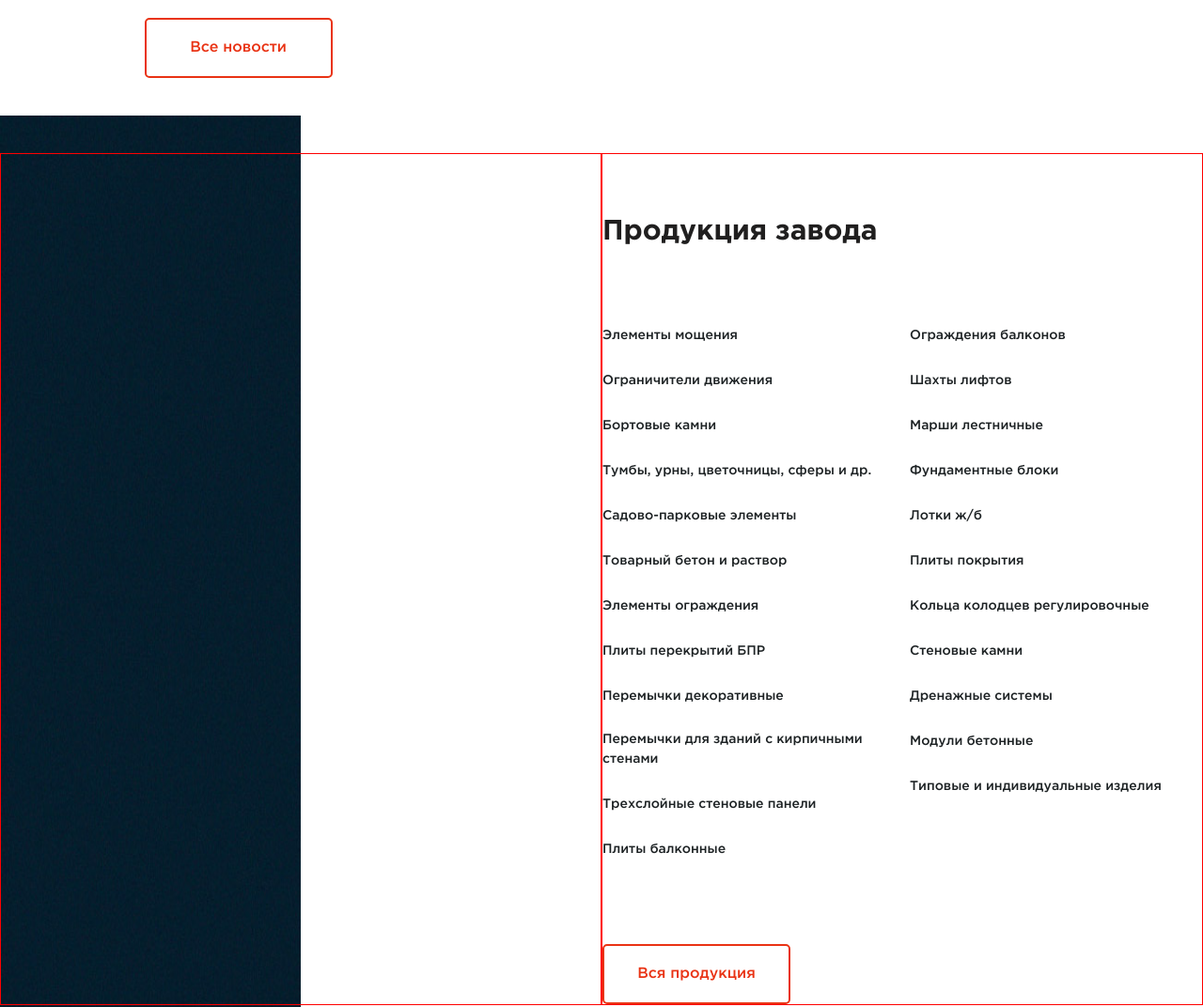
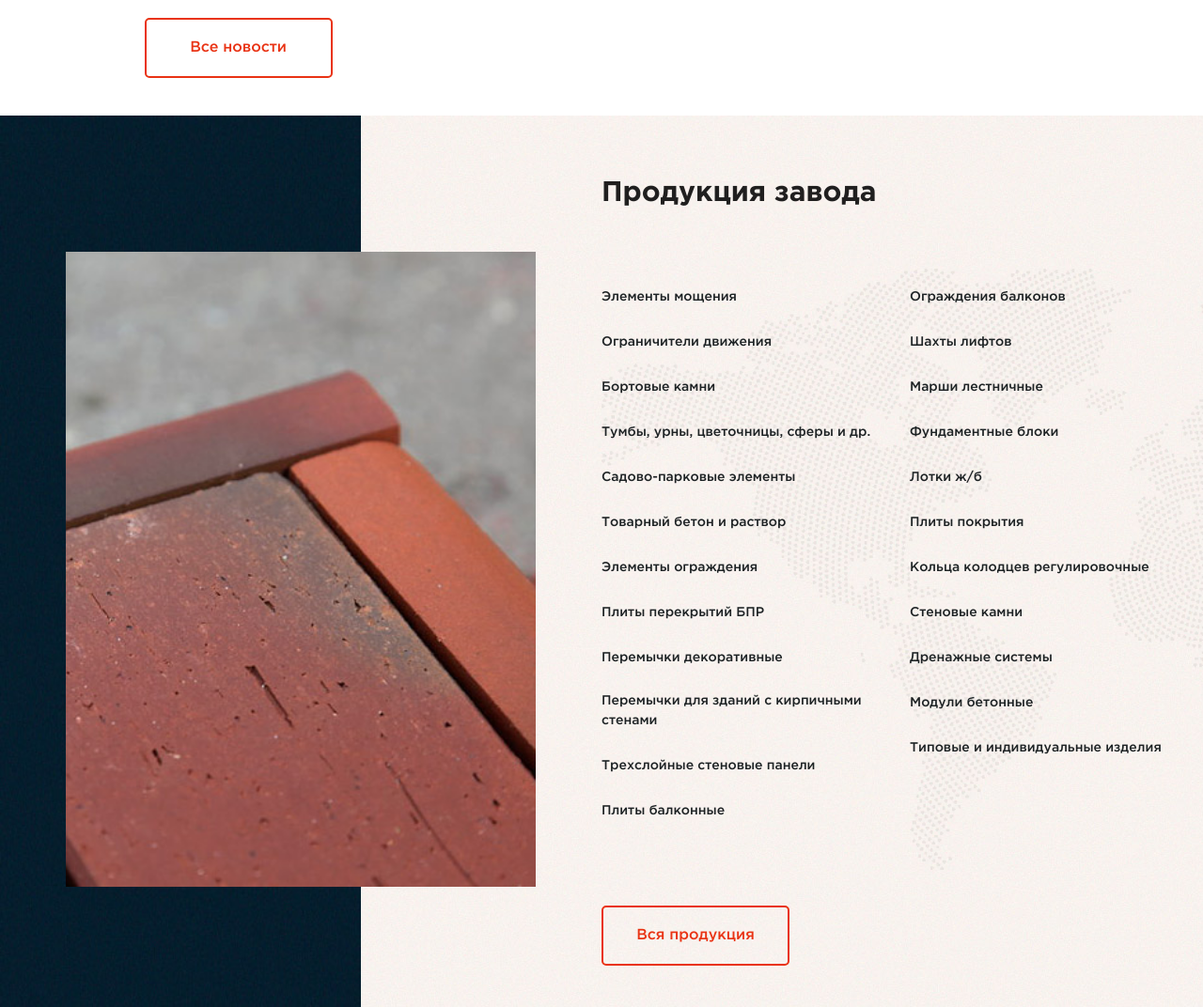
Before and after one commit to alexandrdeveloper/ezavodspb, a plain HTML site: page index.html in a window 1280 px wide. Shown: the part 1400-2472 px from the top of the page at 94% size. Drawn offline with nearby package versions, Linux system fonts and the light colour scheme; a web font is replaced by a local one.

Commit message:
section product bg

```diff
--- a/css/main.css
+++ b/css/main.css
@@ -466,12 +466,63 @@ section {
   -webkit-flex-direction: row;
       -ms-flex-direction: row;
           flex-direction: row;
-  background-image: url("../img/product/blue-bg.jpg");
-  background-size: 25% 100%;
-  background-repeat: repeat-y; }
+  padding: 0;
+  position: relative;
+  z-index: 2; }
+  .product::after {
+    content: '';
+    display: block;
+    position: absolute;
+    top: 0;
+    left: 0;
+    right: 0;
+    bottom: 0;
+    background-image: url("../img/product/bg-light.jpg");
+    background-repeat: repeat;
+    z-index: -1; }
   .product__image, .product__content {
     width: 50%;
-    border: 1px solid red; }
+    padding: 60px 0; }
+    .product__image h2, .product__content h2 {
+      padding-top: 0; }
+  .product__image {
+    padding-left: 70px;
+    padding-right: 70px;
+    display: -webkit-box;
+    display: -webkit-flex;
+    display: -ms-flexbox;
+    display: flex;
+    -webkit-box-pack: center;
+    -webkit-justify-content: center;
+        -ms-flex-pack: center;
+            justify-content: center;
+    -webkit-box-align: center;
+    -webkit-align-items: center;
+        -ms-flex-align: center;
+            align-items: center;
+    background-image: url("../img/product/blue-bg.jpg");
+    background-size: 60% 100%;
+    background-repeat: repeat-y; }
+    .product__image-container {
+      height: 80%;
+      width: 100%;
+      position: relative;
+      overflow: hidden; }
+      .product__image-container img {
+        display: block;
+        position: absolute;
+        top: 50%;
+        left: 50%;
+        -webkit-transform: translate(-50%, -50%);
+            -ms-transform: translate(-50%, -50%);
+                transform: translate(-50%, -50%);
+        height: 110%;
+        width: auto; }
+  .product__content {
+    background-image: url("../img/product/dots-bg.png");
+    background-size: 200% auto;
+    background-position: 0 center;
+    background-repeat: no-repeat; }
   .product__list {
     -webkit-columns: 2;
        -moz-columns: 2;
--- a/index.html
+++ b/index.html
@@ -107,7 +107,11 @@
 			</section>
 			<!-- /.events -->
 			<section class="product">
-				<div class="product__image"></div>
+				<div class="product__image">
+					<div class="product__image-container">
+						<img src="img/product/product-list/product-1.jpg" alt="">
+					</div>
+				</div>
 				<div class="product__content">
 					<h2 class="section__title">Продукция завода</h2>
 					<ul class="product__list">
```
Also changed, not shown: img/product/bg-light.jpg (added), img/product/dots-bg.png (added), img/product/product-list/product-1.jpg (added).
